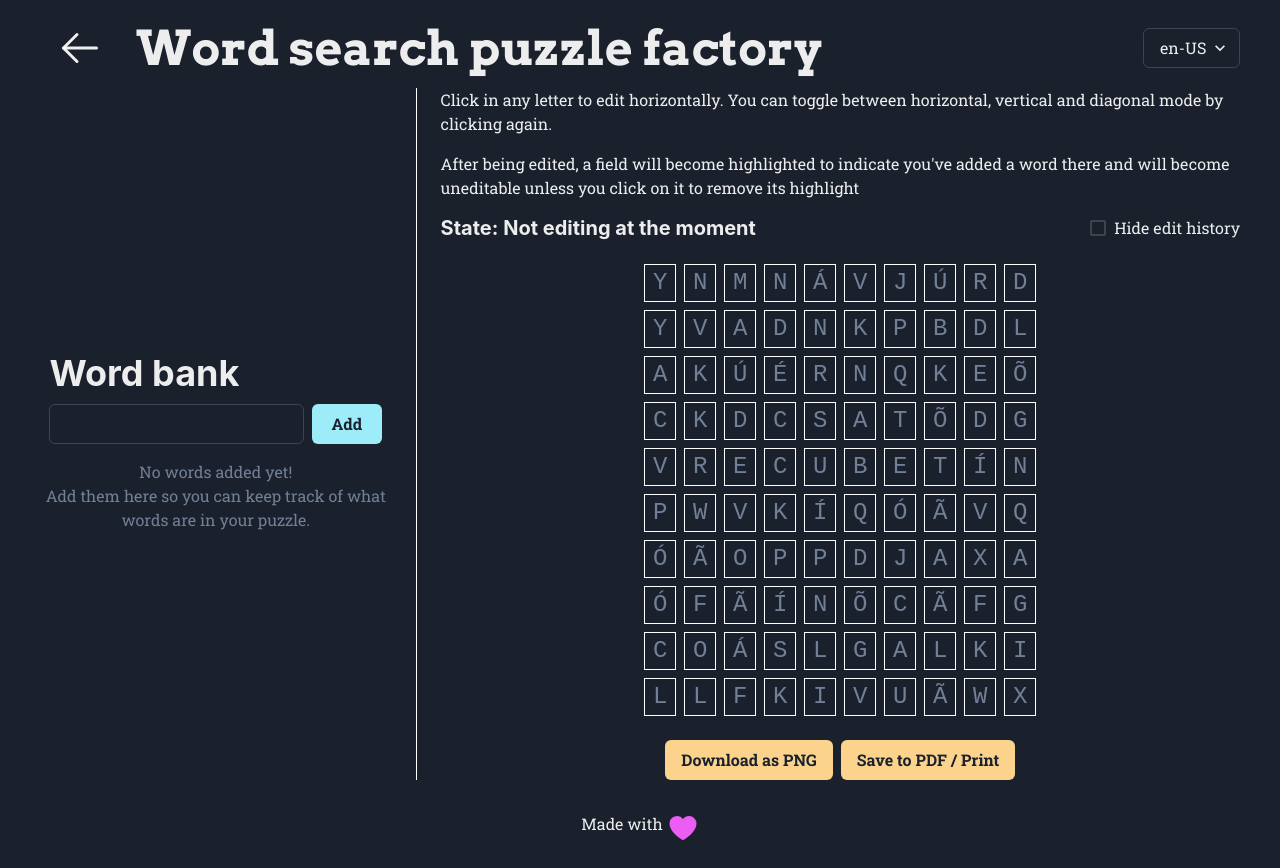
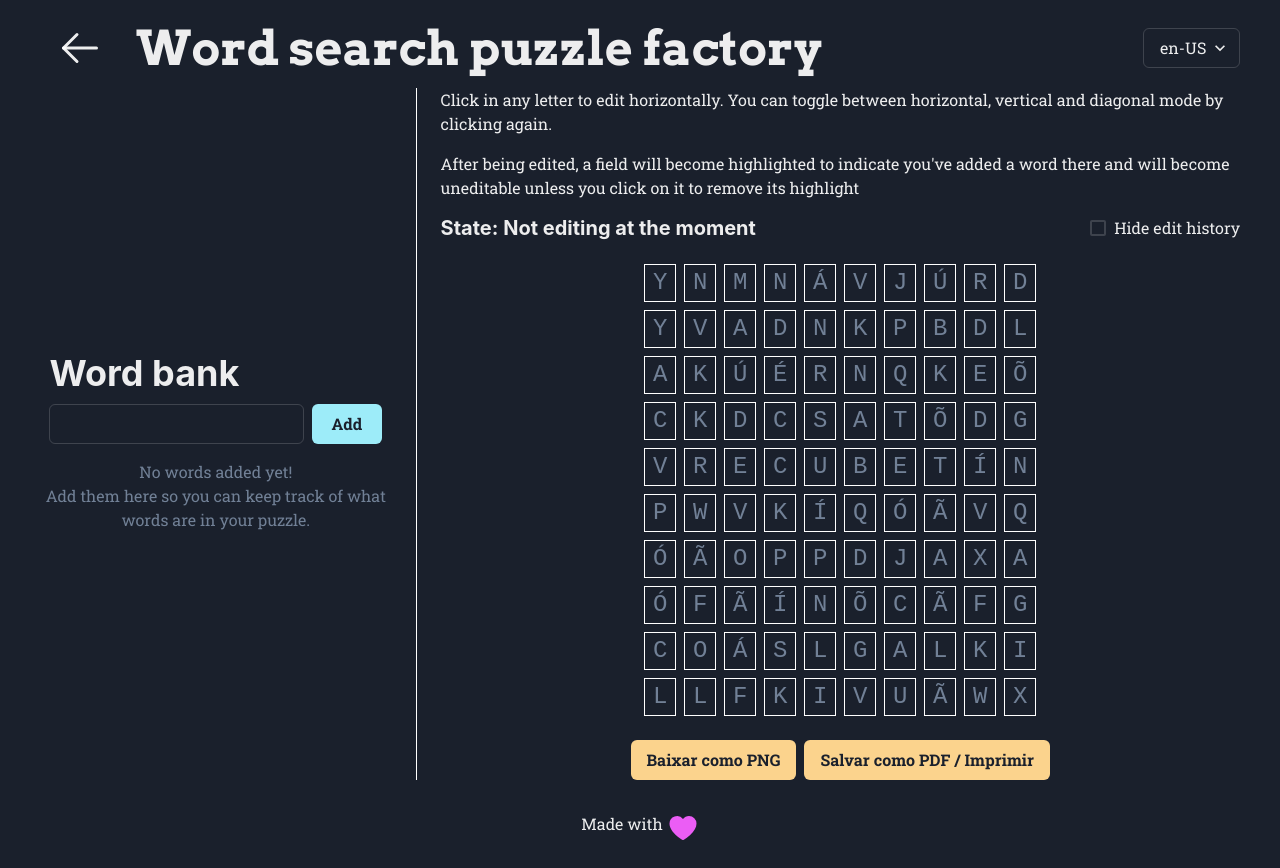
Before and after one commit to Shoonkey/portfolio-v1, a Next.js app: page /word-search-maker in a window 1280 px wide. Built offline with nearby package versions, Linux system fonts and the light colour scheme; a web font is replaced by a local one.

Commit message:
feat(word-search-maker): translated save buttons

```diff
--- a/src/projects/word-search-maker/components/WordSearchPuzzle/index.tsx
+++ b/src/projects/word-search-maker/components/WordSearchPuzzle/index.tsx
@@ -213,10 +213,10 @@ function WordSearchPuzzle() {
       </Flex>
       <HideInPrintMode flexDir="row" justifyContent="center" gap={2}>
         <Button colorScheme="orange" onClick={() => downloadPuzzle()}>
-          Download as PNG
+          {i18n.content.home.downloadPuzzlePNG}
         </Button>
         <Button colorScheme="orange" onClick={() => window.print()}>
-          Save to PDF / Print
+        {i18n.content.home.printOrSavePDF}
         </Button>
       </HideInPrintMode>
     </Flex>
```
